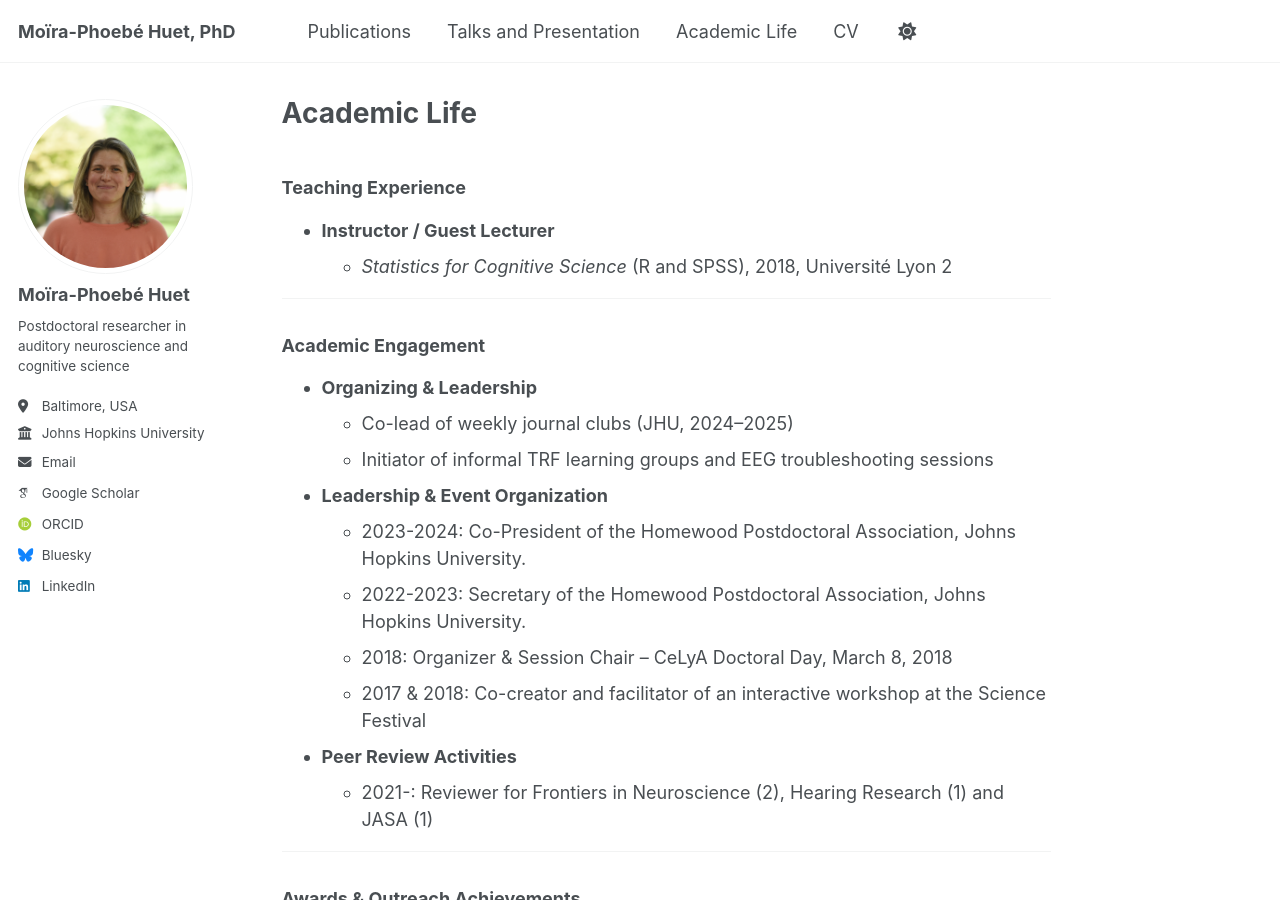
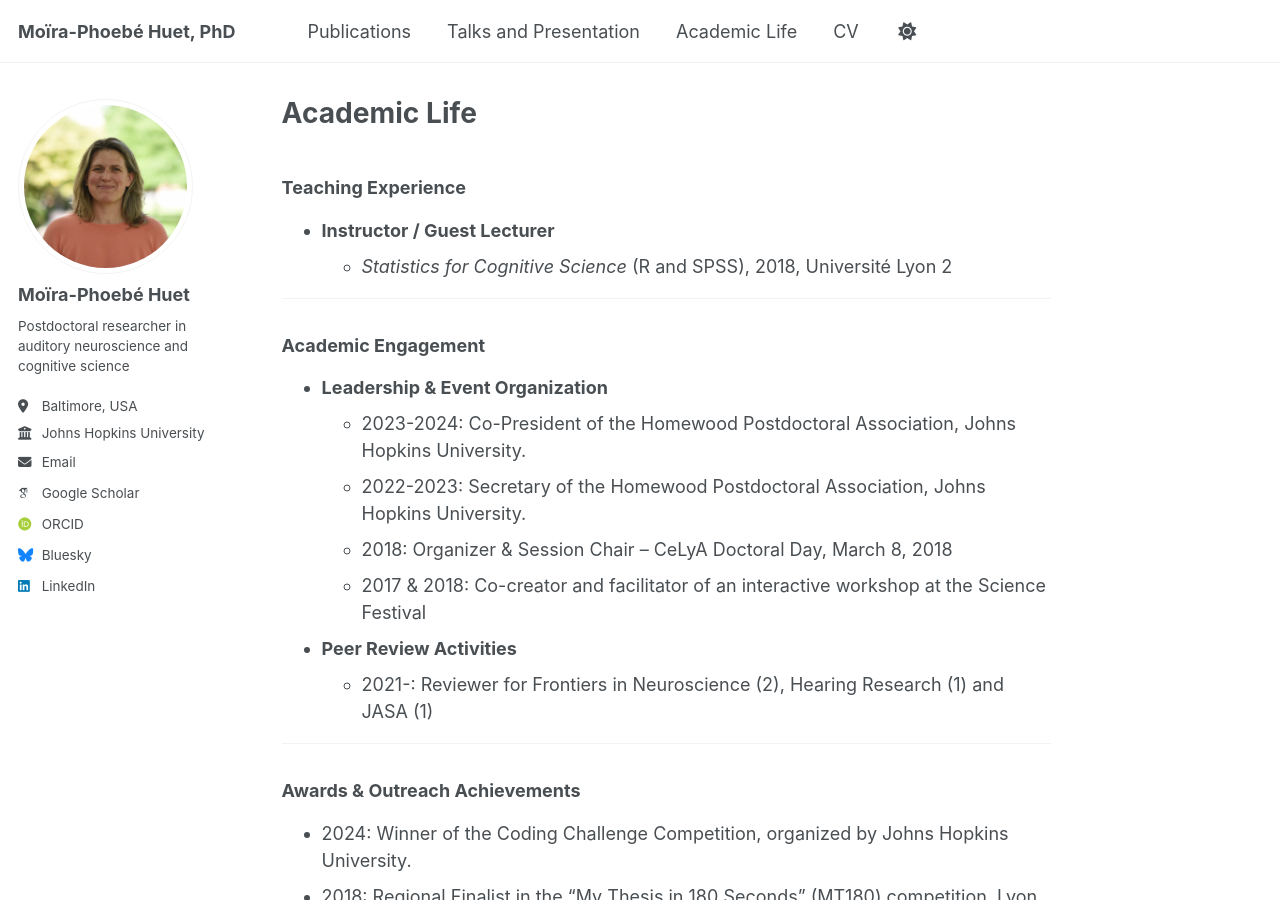
Before and after one commit to mphuet/mphuet.github.io, a Jekyll site: the page built from _pages/academiclife.md, in a window 1280 px wide and 900 px high. Built offline with Jekyll 4.4.1, drawn with Linux system fonts in a browser that asks for light colours; some web fonts are replaced.

Commit message:
Update academiclife.md

```diff
--- a/_pages/academiclife.md
+++ b/_pages/academiclife.md
@@ -13,10 +13,6 @@ author_profile: true
 ---
 
 ### Academic Engagement
-
-- **Organizing & Leadership**
-  - Co-lead of weekly journal clubs (JHU, 2024–2025)
-  - Initiator of informal TRF learning groups and EEG troubleshooting sessions
 
 - **Leadership & Event Organization**
   - 2023-2024: Co-President of the Homewood Postdoctoral Association, Johns Hopkins University.
```
